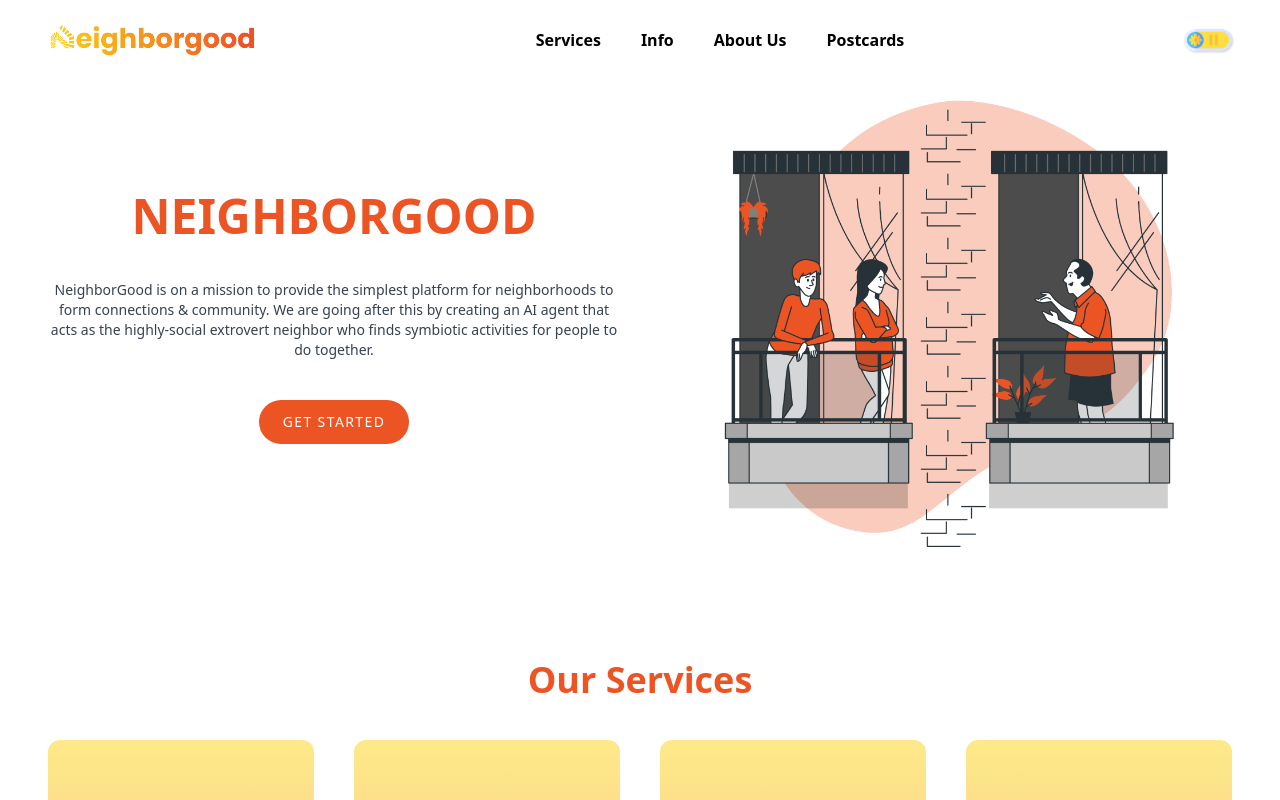
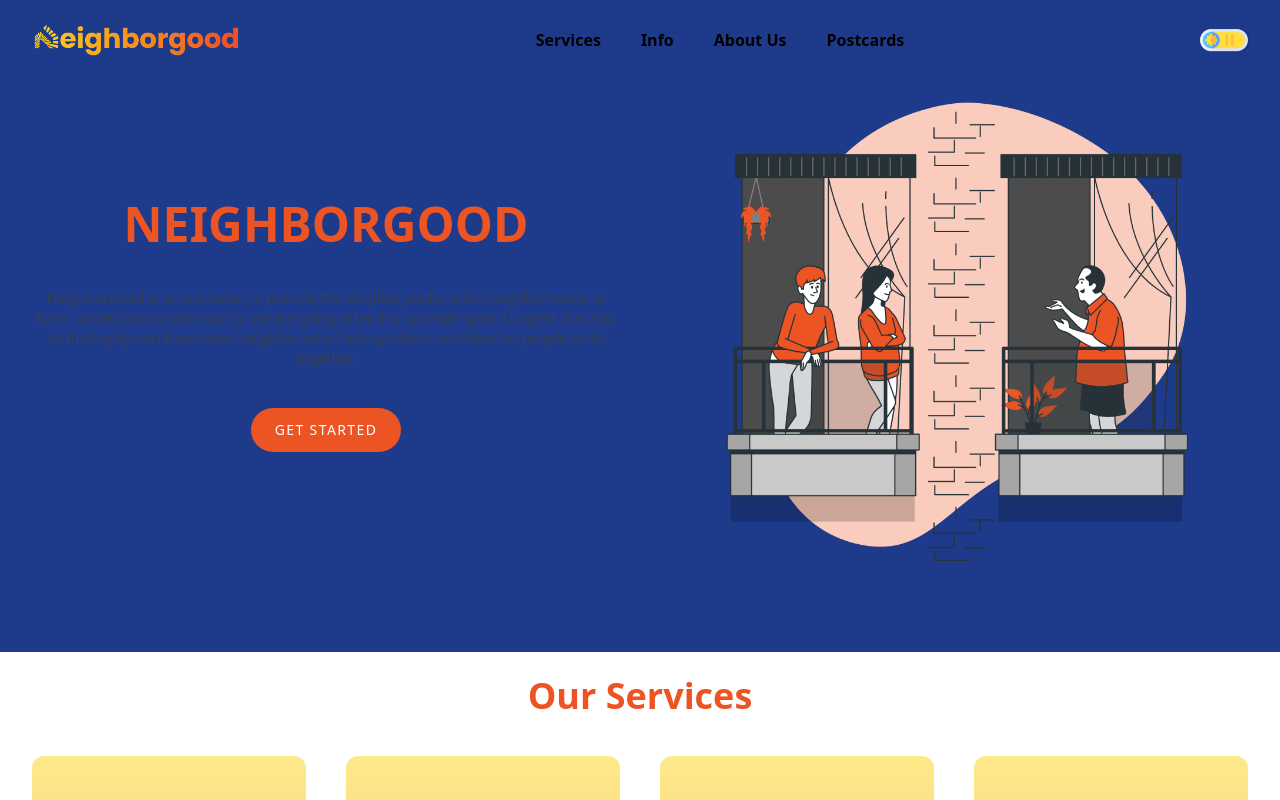
Before and after one commit to ahmadfrnando/landing-page, a React (Vite) app: page / in a window 1280 px wide. Shown: the top 800 px of the page. Built offline with nearby package versions, Linux system fonts and the light colour scheme.

Commit message:
memperbaiki responsiveness

```diff
--- a/src/components/About/About.jsx
+++ b/src/components/About/About.jsx
@@ -6,7 +6,7 @@ const About = () => {
   return (
     <div id="info" className="bg-white dark:bg-gray-900">
       <div className="container flex flex-col gap-10 items-center py-32">
-        <div className="md:flex block gap-10 px-36">
+        <div className="md:flex block gap-10 md:px-36">
           <img src={Image} alt="about" className="max-w-[370px] drop-shadow-2xl" />
           <div className="flex flex-col gap-6 font-semibold text-justify md:text-center text-xl items-center justify-center ">
             <h1 className="text-4xl md:mt-0 mt-10 font-bold text-secondary/80">A Way For Neighbors to Connect</h1>
--- a/src/components/Hero/Hero.jsx
+++ b/src/components/Hero/Hero.jsx
@@ -4,8 +4,8 @@ import IllHero from '../../assets/ill-hero.png'
 
 const Hero = () => {
   return (
-    <div className='bg-white md:mt-0 mt-14 dark:bg-gray-900'>
-        <div className='container py-8 md:grid md:grid-cols-2 gap-10'>
+    <div className=' md:mt-0 mt-14 dark:bg-gray-900 bg-red-900'>
+        <div className='container py-8 md:grid md:grid-cols-2 gap-10 bg-blue-900'>
             <div className='flex gap-5 md:gap-10 flex-col justify-center items-center '>
                 <h1 className='uppercase text-secondary text-4xl md:text-5xl font-extrabold'>Neighborgood</h1>
                 <p className=' text-gray-700 text-sm text-center dark:text-white'>NeighborGood is on a mission to provide the simplest platform for neighborhoods to form connections & community. We are going after this by creating an AI agent that acts as the highly-social extrovert neighbor who finds symbiotic activities for people to do together.</p>
--- a/src/components/Navbar/Navbar.jsx
+++ b/src/components/Navbar/Navbar.jsx
@@ -5,10 +5,10 @@ import ToogleBar from './ToogleBar';
 
 const Navbar = () => {
   return (
-    <div className="w-full bg-white dark:bg-gray-900">
+    <div className="bg-white dark:bg-gray-900">
       <div className="container fixed top-0 backdrop-blur-lg z-10 flex h-20 justify-between items-center">
         <a href="#">
-          <img src="./logo.png" alt="logo" className='w-52' />
+          <img src="./logo.png" alt="logo" className='md:w-52 w-40' />
         </a>
         <div className="hidden md:flex font-bold h-full items-center justify-center">
           <a href="#services" className="flex text-dark px-5 h-full items-center justify-center hover:bg-secondary/80 transition-all duration-150 dark:text-white dark:hover:text-secondary/80">
--- a/tailwind.config.js
+++ b/tailwind.config.js
@@ -15,6 +15,7 @@ export default {
         center: true,
         padding:{
           DEFAULT: '1rem',
+          md: '2rem',
           sm: '3rem',
         }
       },
--- a/vite.config.js
+++ b/vite.config.js
@@ -5,8 +5,4 @@ import react from '@vitejs/plugin-react'
 export default defineConfig({
   plugins: [react()],
   base: '/landing-page/',
-<<<<<<< HEAD
 })
-=======
-})
->>>>>>> 5d880f631129ecdebb9d60bf72eea5d9bb770c7f
```
